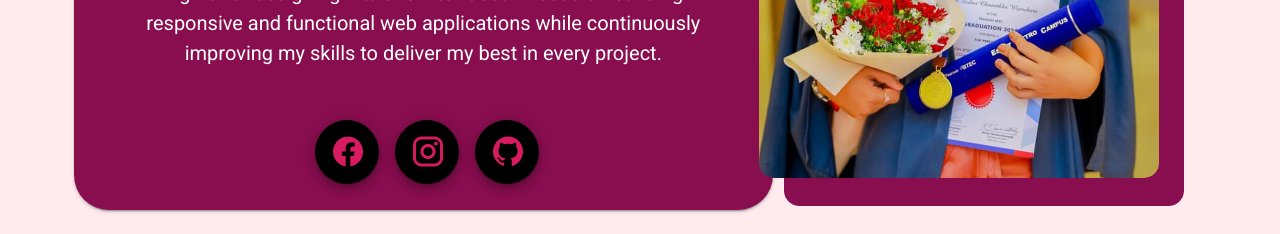
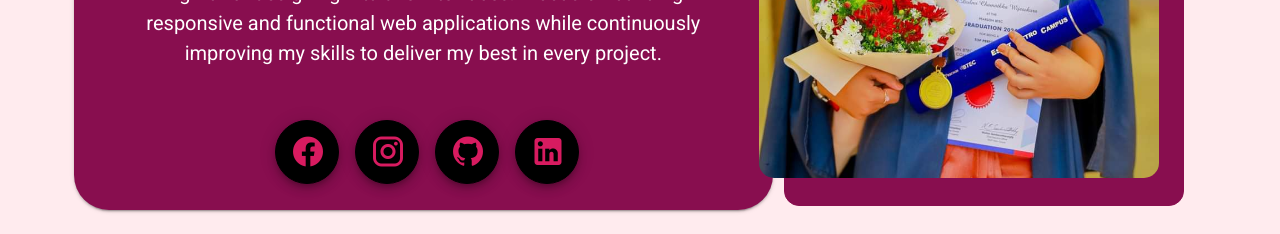
Before and after one commit to Dulmichamathka/vue-sample-portfolio, a Vue app in the folder portfolio/: page / in a window 1280 px wide. Shown: the part 1060-1294 px from the top of the page. Built offline with nearby package versions, Linux system fonts and the light colour scheme.

Commit message:
complete footer

```diff
--- a/portfolio/src/App.vue
+++ b/portfolio/src/App.vue
@@ -14,6 +14,7 @@
 
       <GalleryCom />
       <ContactMe />
+      <FooterCom />
 
       <router-view />
     </v-main>
@@ -27,6 +28,7 @@ import AboutMe from "./components/AboutMe.vue";
 import PortfolioCom from "./components/PortfolioCom.vue";
 import GalleryCom from "./components/GalleryCom.vue";
 import ContactMe from "./components/ContactMe.vue";
+import FooterCom from "./components/FooterCom.vue";
 export default {
   name: "App",
 
@@ -37,6 +39,7 @@ export default {
     PortfolioCom,
     GalleryCom,
     ContactMe,
+    FooterCom,
   },
 };
 </script>
--- a/portfolio/src/components/AboutMe.vue
+++ b/portfolio/src/components/AboutMe.vue
@@ -81,6 +81,22 @@
                         ></a
                       >
                     </v-btn>
+
+                    <v-btn
+                      class="mx-2"
+                      fab
+                      dark
+                      large
+                      color="black"
+                      style="border: 1px solid"
+                    >
+                      <a
+                        href="https://www.linkedin.com/in/dulmi-chamathka-142a03325/"
+                        ><v-icon large dark color="#d81b60 "
+                          >mdi-linkedin</v-icon
+                        ></a
+                      >
+                    </v-btn>
                   </div>
                 </v-row>
               </v-container>
--- /dev/null
+++ b/portfolio/src/components/FooterCom.vue
@@ -0,0 +1,54 @@
+<template>
+  <v-footer padless class="mt-15">
+    <v-col cols="12" lg="12" class="pa-0">
+      <v-card flat tile class="pink lighten-1 white--text text-center">
+        <v-card-text>
+          <v-btn
+            v-for="icon in icons"
+            :key="icon"
+            class="mx-4 white--text"
+            icon
+          >
+            <a :href="icon.link" target="_blank" class="white--text">
+              <v-icon size="24px">
+                {{ icon.icon }}
+              </v-icon></a
+            >
+          </v-btn>
+        </v-card-text>
+
+        <v-card-text class="white--text pt-0">
+          Follow Me on Social Media
+        </v-card-text>
+
+        <v-divider></v-divider>
+
+        <v-card-text class="white--text">
+          {{ new Date().getFullYear() }} —
+          <strong>© Copyrights My Portfolio - dulmichamathaka</strong>
+        </v-card-text>
+      </v-card>
+    </v-col>
+  </v-footer>
+</template>
+
+<script>
+export default {
+  name: "FooterCom",
+  data: () => ({
+    icons: [
+      { icon: "mdi-facebook", link: "#" },
+      {
+        icon: "mdi-github",
+        link: "https://github.com/Dulmichamathka?tab=repositories",
+      },
+      {
+        icon: "mdi-linkedin",
+        link: "https://www.linkedin.com/in/dulmi-chamathka-142a03325/",
+      },
+      { icon: "mdi-instagram", link: "#" },
+    ],
+  }),
+};
+</script>
+<style></style>
--- a/portfolio/src/components/HeaderCom.vue
+++ b/portfolio/src/components/HeaderCom.vue
@@ -21,7 +21,7 @@
         class="hidden-xs-only"
         v-for="(menu, index) in menus"
         :key="index"
-        :to="menu.route"
+        :id="menu.route"
       >
         <v-btn
           :class="activeIndex === index ? 'active-btn' : ''"
```
